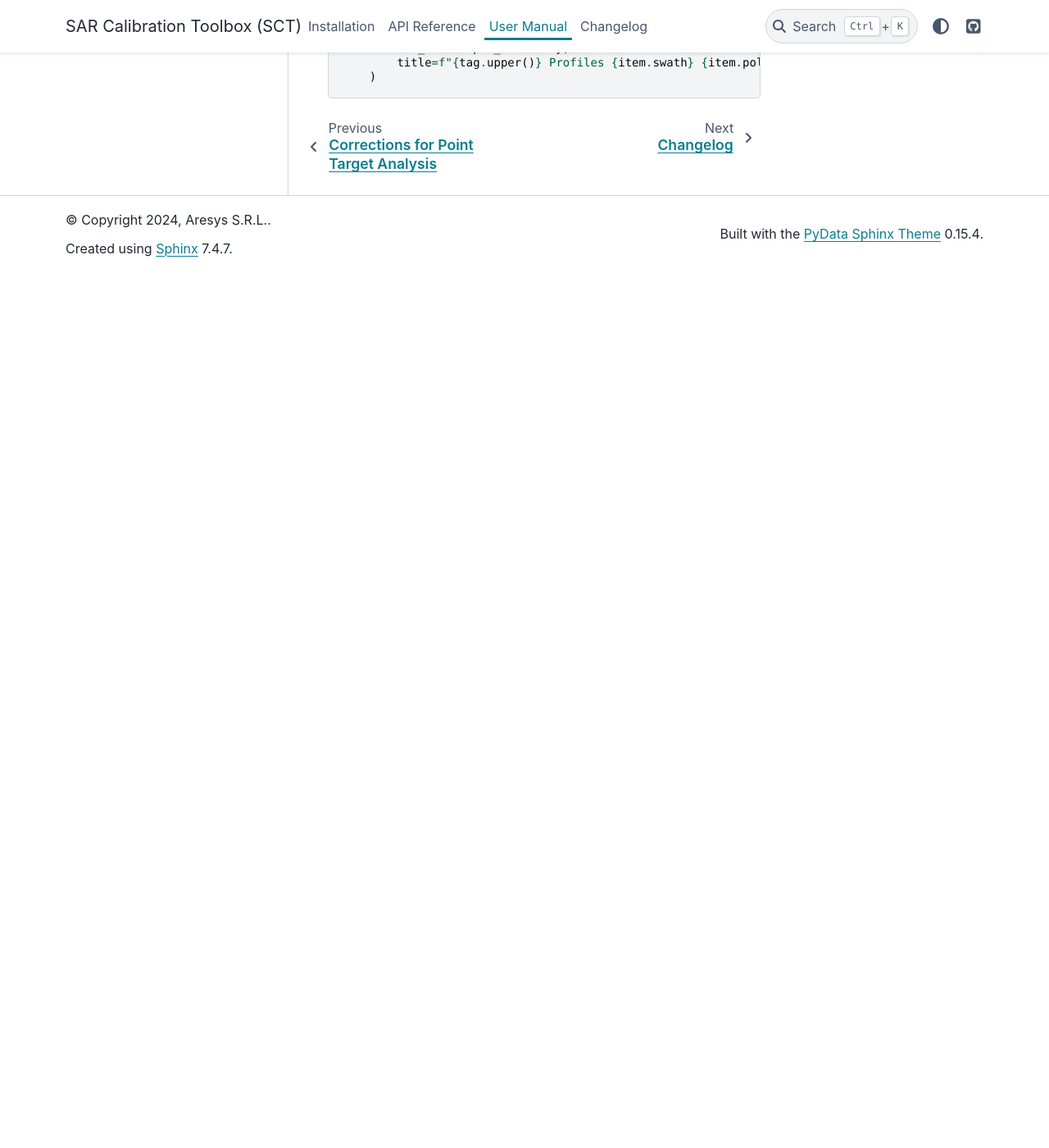
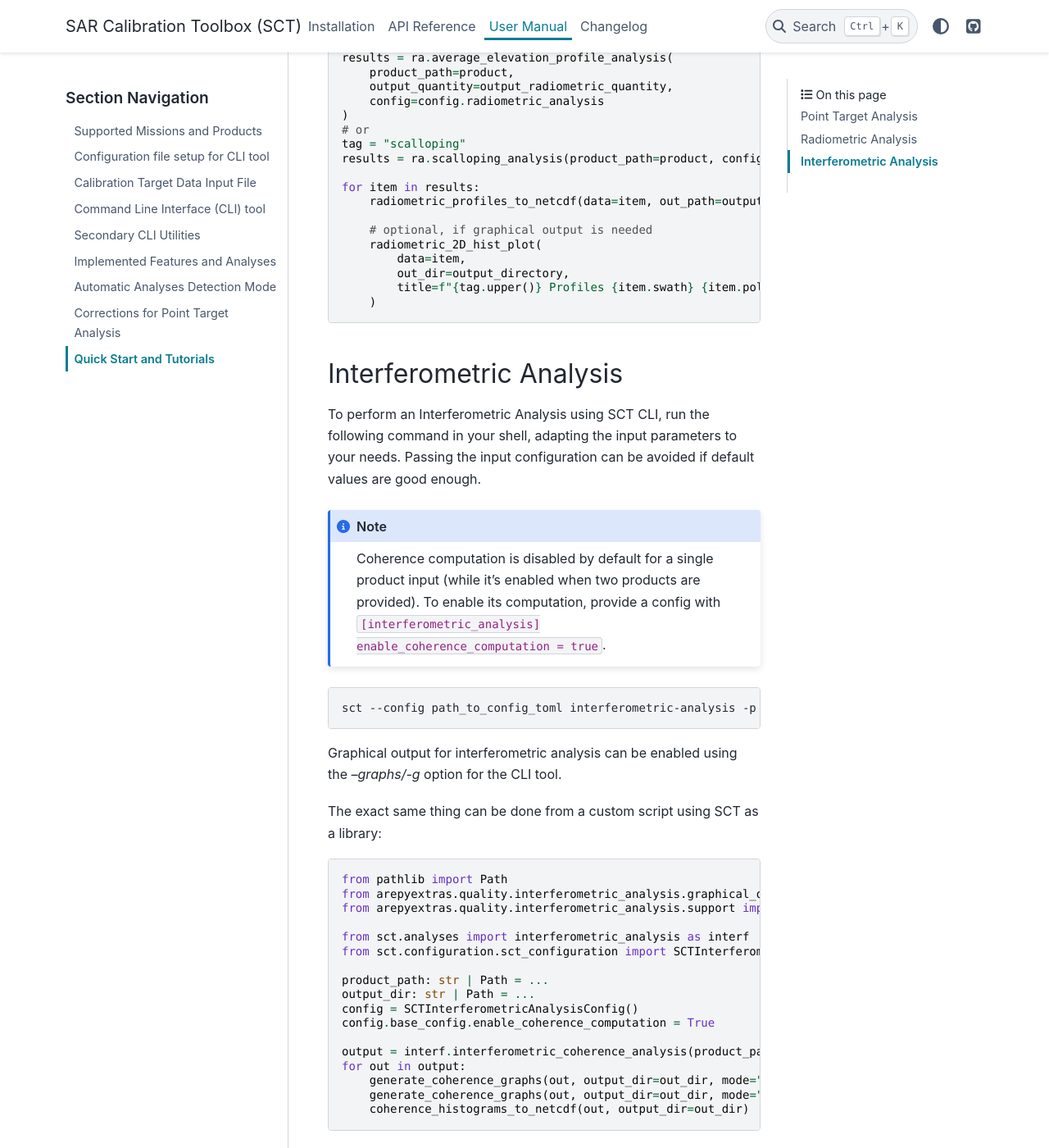
Before and after one commit to aresys-srl/sct, a Sphinx documentation site: the page built from docs/source/user_manual/tutorials.rst, in a window 1280 px wide and 1400 px high, scrolled down 3396 px. Shown: the whole window at 82% size. Built offline with Sphinx 7.4.7 and the PyData theme 0.15.4, drawn with Linux system fonts in a browser that asks for light colours; before the commit the page ends 3728 px from its top, so only the background shows below that; some of the changed text lies outside the part shown.

Commit message:
interferometric analysis coherence computation from two co-registered products added

```diff
--- a/docs/source/user_manual/tutorials.rst
+++ b/docs/source/user_manual/tutorials.rst
@@ -92,6 +92,11 @@ Radiometric Analysis
 To perform a Radiometric Analysis using SCT CLI, run the following command in your shell, adapting the input parameters
 to your needs. Passing the input configuration can be avoided if default values are good enough.
 
+.. note::
+
+    Input radiometric quantity of the product is set to be **BETA_NOUGHT** by default. This property can be changed via
+    configuration by adding ``[radiometric_analysis] input_quantity = "sigma_nought"`` inserting the proper radiometric quantity.
+
 .. code-block:: bash
 
     sct --config path_to_config_toml radiometric-analysis [nesz/elevation_profile/scalloping] -p path_to_product -out path_to_output_folder [-g] [-r "output_radiometric_quantity"]
@@ -110,6 +115,7 @@ The exact same thing can be done from a custom script using SCT as a library:
 
 .. code-block:: python
 
+    from pathlib import Path
     from sct.configuration.sct_configuration import SCTConfiguration
     import sct.analyses.radiometric_analysis as ra
     from arepyextras.quality.radiometric_analysis.support import radiometric_profiles_to_netcdf  # optional, if netCDF saving is needed
@@ -117,24 +123,26 @@ The exact same thing can be done from a custom script using SCT as a library:
     from arepyextras.quality.core.generic_dataclasses import SARRadiometricQuantity
 
     # adding a configuration is optional
-    config_toml_path = ...
+    config_toml_path: str | Path = ...
     config = SCTConfiguration.from_toml(config_toml_path)
-    product_path = ...
-    output_directory = ...
+    # specify the input radiometric quantity if different from BETA NOUGHT
+    config.radiometric_analysis.base_config.input_quantity = SARRadiometricQuantity.SIGMA_NOUGHT
+    product_path: str | Path = ...
+    output_directory: str | Path = ...
     output_radiometric_quantity = SARRadiometricQuantity.GAMMA_NOUGHT
 
+    tag = "nesz"
     results = ra.nesz_analysis(product_path=product, config=config.radiometric_analysis)
-    tag = "nesz"
     # or
+    tag = "average_gamma"
     results = ra.average_elevation_profile_analysis(
         product_path=product,
         output_quantity=output_radiometric_quantity,
         config=config.radiometric_analysis
     )
-    tag = "average_gamma"
     # or
+    tag = "scalloping"
     results = ra.scalloping_analysis(product_path=product, config=config.radiometric_analysis)
-    tag = "scalloping"
 
     for item in results:
         radiometric_profiles_to_netcdf(data=item, out_path=output_directory, tag=tag)
@@ -145,3 +153,42 @@ The exact same thing can be done from a custom script using SCT as a library:
             out_dir=output_directory,
             title=f"{tag.upper()} Profiles {item.swath} {item.polarization.name}",
         )
+
+Interferometric Analysis
+------------------------
+
+To perform an Interferometric Analysis using SCT CLI, run the following command in your shell, adapting the input parameters
+to your needs. Passing the input configuration can be avoided if default values are good enough.
+
+.. note::
+
+    Coherence computation is disabled by default for a single product input (while it's enabled when two products are provided).
+    To enable its computation, provide a config with ``[interferometric_analysis] enable_coherence_computation = true``.
+
+.. code-block:: bash
+
+    sct --config path_to_config_toml interferometric-analysis -p path_to_product -out path_to_output_folder -pp path_to_second_product [-g]
+
+Graphical output for interferometric analysis can be enabled using the `--graphs/-g` option for the CLI tool.
+
+The exact same thing can be done from a custom script using SCT as a library:
+
+.. code-block:: python
+
+    from pathlib import Path
+    from arepyextras.quality.interferometric_analysis.graphical_output import generate_coherence_graphs
+    from arepyextras.quality.interferometric_analysis.support import coherence_histograms_to_netcdf
+
+    from sct.analyses import interferometric_analysis as interf
+    from sct.configuration.sct_configuration import SCTInterferometricAnalysisConfig
+
+    product_path: str | Path = ...
+    output_dir: str | Path = ...
+    config = SCTInterferometricAnalysisConfig()
+    config.base_config.enable_coherence_computation = True
+
+    output = interf.interferometric_coherence_analysis(product_path=prod, config=config)
+    for out in output:
+        generate_coherence_graphs(out, output_dir=out_dir, mode="magnitude")
+        generate_coherence_graphs(out, output_dir=out_dir, mode="phase")
+        coherence_histograms_to_netcdf(out, output_dir=out_dir)
```
Also changed, not shown: docs/source/user_manual/analyses.rst (+22 -4 lines), docs/source/user_manual/automatic_mode.rst (+16 -0 lines), 3 other files.
